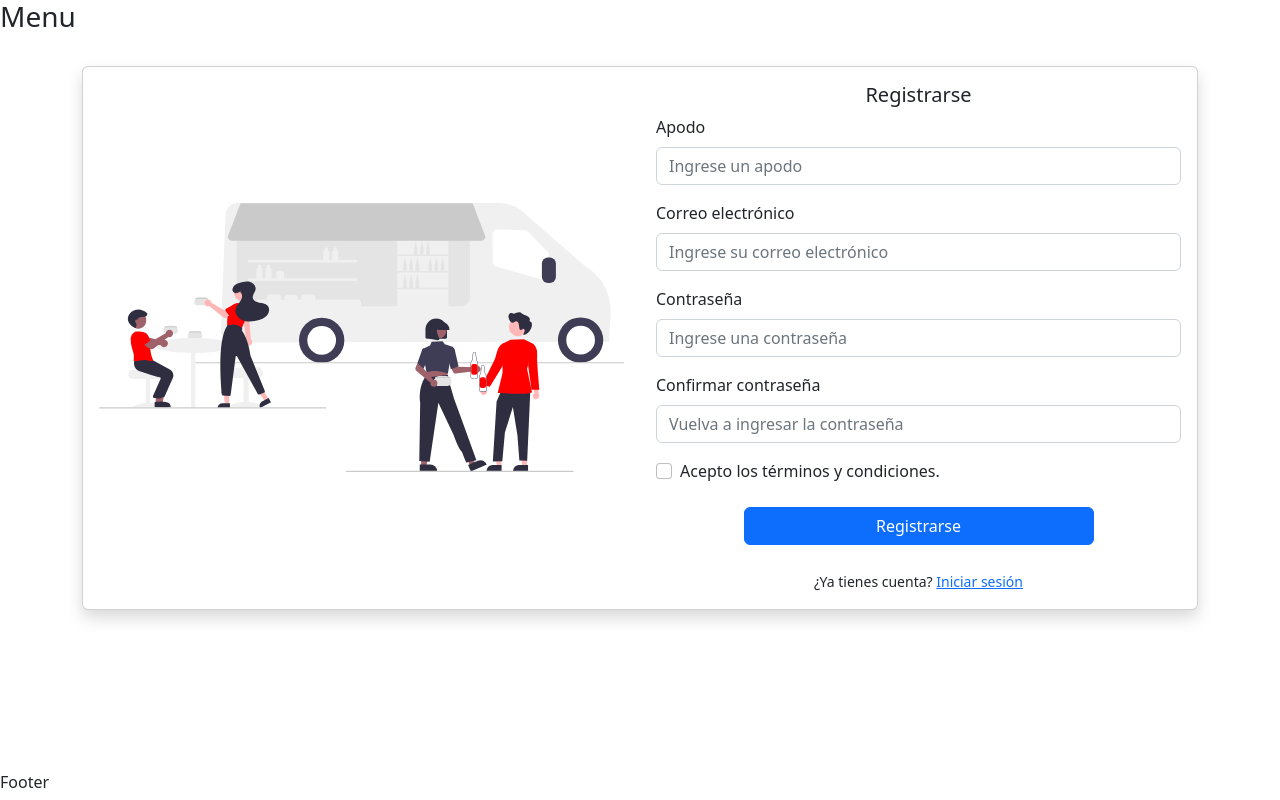
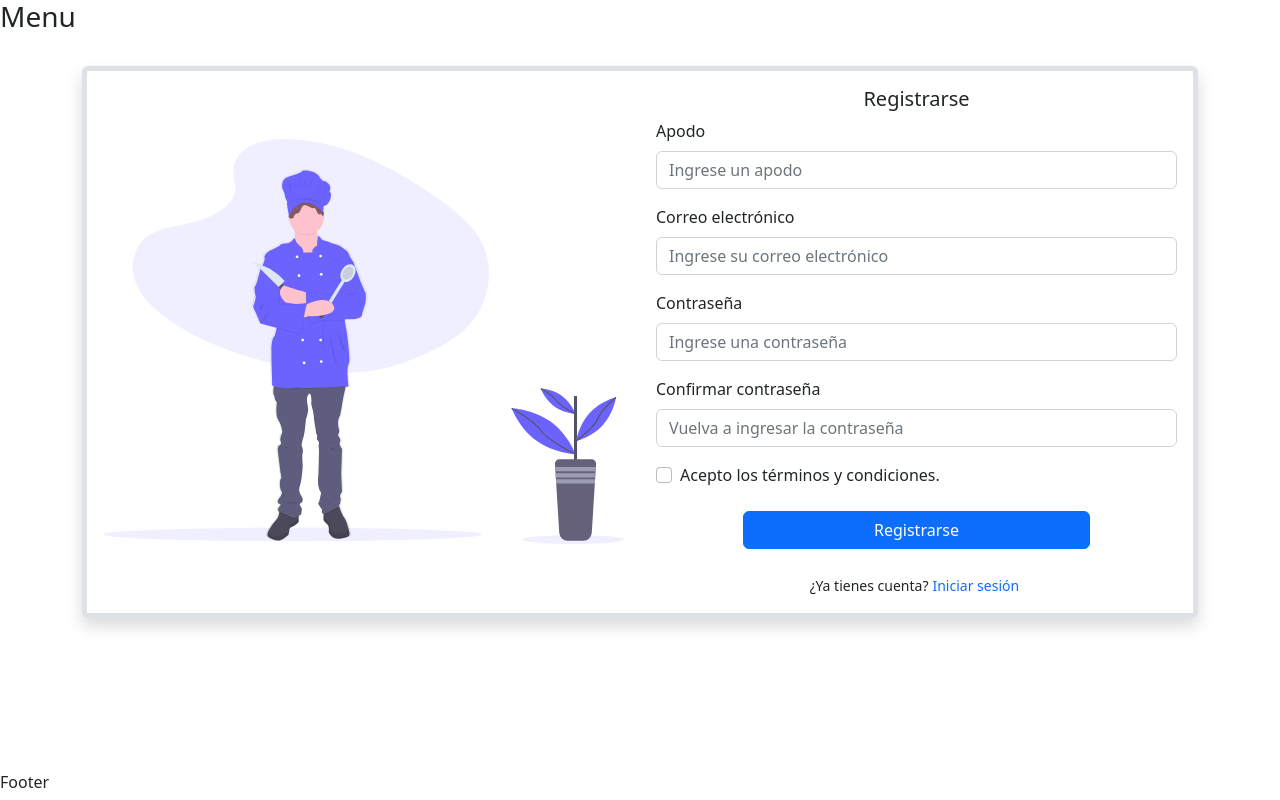
Before and after one commit to KameyhaFacundo/Pedidos-Frontend, a React (Vite) app: page /registro in a window 1280 px wide. Built offline with nearby package versions, Linux system fonts and the light colour scheme.

Commit message:
Terminando las validaciones del formulario de registro de usuarios

```diff
--- a/src/components/views/Registro.jsx
+++ b/src/components/views/Registro.jsx
@@ -1,24 +1,27 @@
 import { Button, Container, Form } from "react-bootstrap";
 import { useForm } from "react-hook-form";
+import { Link } from "react-router-dom";
 
 const Registro = () => {
   const {
     register,
     handleSubmit,
     formState: { errors },
+    watch,
   } = useForm();
 
   const onSubmit = (user) => {
+    user.rol = "Usuario";
     console.log(user);
   };
 
   return (
     <Container className="my-4">
-      <div className="card shadow">
+      <div className="card border border-5 shadow">
         <div className="row justify-content-center g-0">
           <div className="col-md-6 d-flex align-items-center">
             <img
-              src="/street-food.svg"
+              src="/chef.svg"
               className="img-fluid p-3"
               alt="Camión de comida"
             />
@@ -86,6 +89,21 @@ const Registro = () => {
                     isInvalid={errors.password}
                     {...register("password", {
                       required: "La contraseña es un dato obligatorio.",
+                      minLength: {
+                        value: 8,
+                        message:
+                          "La contraseña debe de de tener minimo 8 caracteres.",
+                      },
+                      maxLength: {
+                        value: 18,
+                        message:
+                          "La contraseña debe de de tener maximo 18 caracteres.",
+                      },
+                      pattern: {
+                        value: /^(?=\w*\d)(?=\w*[A-Z])(?=\w*[a-z])\S+$/,
+                        message:
+                          "La contraseña debe tener al menos un dígito, al menos una minúscula y al menos una mayúscula.",
+                      },
                     })}
                   />
                   <Form.Control.Feedback type="invalid">
@@ -101,6 +119,9 @@ const Registro = () => {
                     {...register("confirmPassword", {
                       required:
                         "La repeticion de la contraseña es obligatorio.",
+                      validate: (value) =>
+                        value === watch("password") ||
+                        "Las contraseñas no coinciden.",
                     })}
                   />
                   <Form.Control.Feedback type="invalid">
@@ -124,7 +145,10 @@ const Registro = () => {
                 </div>
                 <p className="card-text text-center">
                   <small className="text-body-secondary">
-                    ¿Ya tienes cuenta? <a href="">Iniciar sesión</a>
+                    ¿Ya tienes cuenta?
+                    <Link to="/login" className="mx-1 text-decoration-none">
+                      Iniciar sesión
+                    </Link>
                   </small>
                 </p>
               </Form>
```
Also changed, not shown: public/chef.svg (added), public/street-food.svg (deleted).
